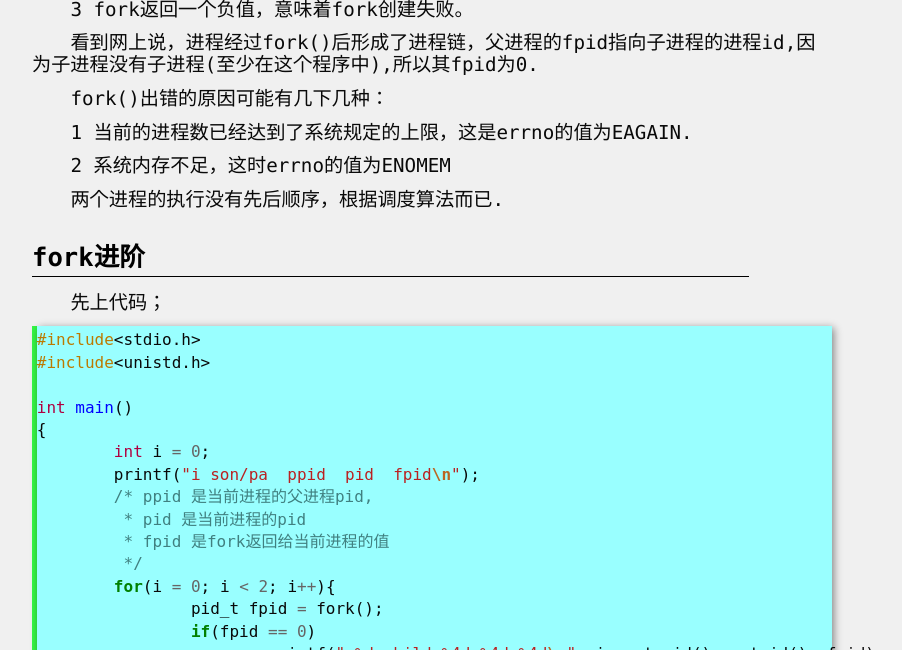
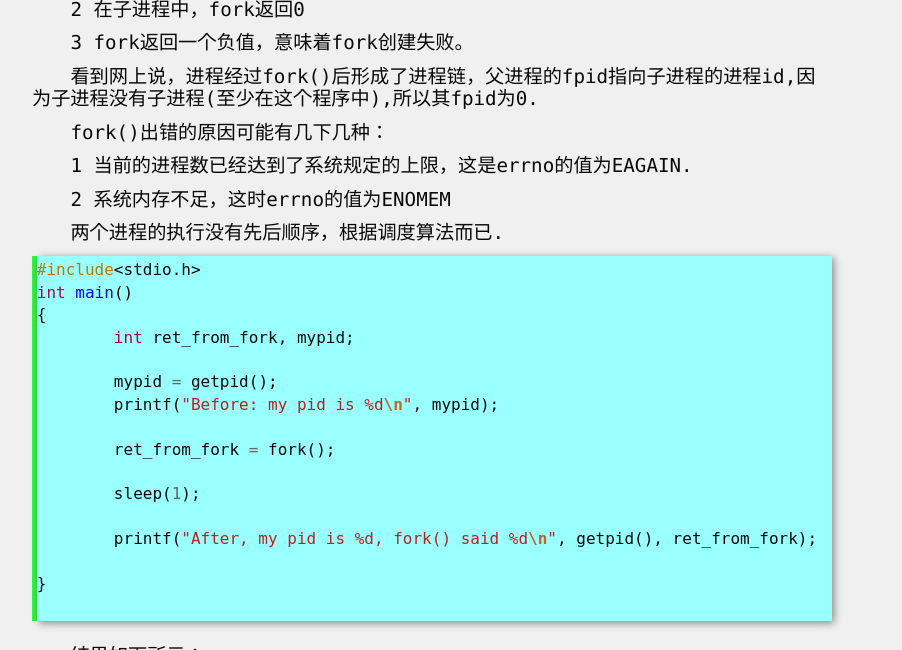
Before and after one commit to yuzibo/yuzibo.github.io, a Jekyll site: the page built from _posts/2016-08-02-linux_process.md, in a window 1280 px wide and 1400 px high, scrolled down 1393 px. Shown: the top 650 px of the window, without its empty margins (208-1110 px from the left). Built offline with Jekyll 4.4.1, drawn with Linux system fonts in a browser that asks for light colours; comment, search, counter and statistics services are not loaded; some of the changed text lies outside the part shown; grey boxes are pictures that could not be loaded.

Commit message:
update fork

````diff
--- a/_posts/2016-08-02-linux_process.md
+++ b/_posts/2016-08-02-linux_process.md
@@ -15,6 +15,8 @@ fork()函数就是复制当前的进程创造一个新的进程，当前的进
 1 子进程具有独一无二的进程 pid,
 
 2 子进程有一个父进程，其ID和创造这个进程(子进程)的id相同
+
+进程调用fork后，内核将控制权交给两个进程。
 
 先看代码，这里有点意思，程序的输出结果如果你不仔细分辨的，真的会让你想不到。
 
@@ -47,7 +49,7 @@ int main()
 
 结果在我的机子上显示为;
 
-```c
+```bash
 I am the parent process, my process id is 10369
 I am father of my son
  as a result: 1
@@ -75,6 +77,38 @@ fork()出错的原因可能有几下几种：
 2 系统内存不足，这时errno的值为ENOMEM
 
 两个进程的执行没有先后顺序，根据调度算法而已.
+
+```c
+#include<stdio.h>
+int main()
+{
+	int ret_from_fork, mypid;
+
+	mypid = getpid();
+	printf("Before: my pid is %d\n", mypid);
+
+	ret_from_fork = fork();
+
+	sleep(1);
+
+	printf("After, my pid is %d, fork() said %d\n", getpid(), ret_from_fork);
+
+}
+
+```
+
+结果如下所示：
+
+![fork-1.png](http://yuzibo.qiniudn.com/fork-1.png)
+
+注意第一段所说，fork调用是将原来的进程复制到新的进程，包括数据和程序，但是，新的程序是运行到当前程序行，并不会从整个程序的开头从头运行。这个图片中，原进程21635运行Before：后运行fork，启动了一个子进程，随后，进程21635接着进行，打印了After：，当进程21635消亡后，才转移到子进程，注意，子进程并不是从头开始的，而是从fork开始，也就是说，fork的Before不会打印，只执行After的语句。
+            p21636
+         |------->
+Before   |  After
+=========|=======> p21635
+        fork
+
+
 
 # fork进阶
 
@@ -105,7 +139,7 @@ int main()
 
 这是在我的机子上的结果：
 
-```c
+```bash
 root@yubo-2:~/test/unix_linux# ./test
 i son/pa  ppid	pid  fpid
 0 parent 11040 11508 11509
````
